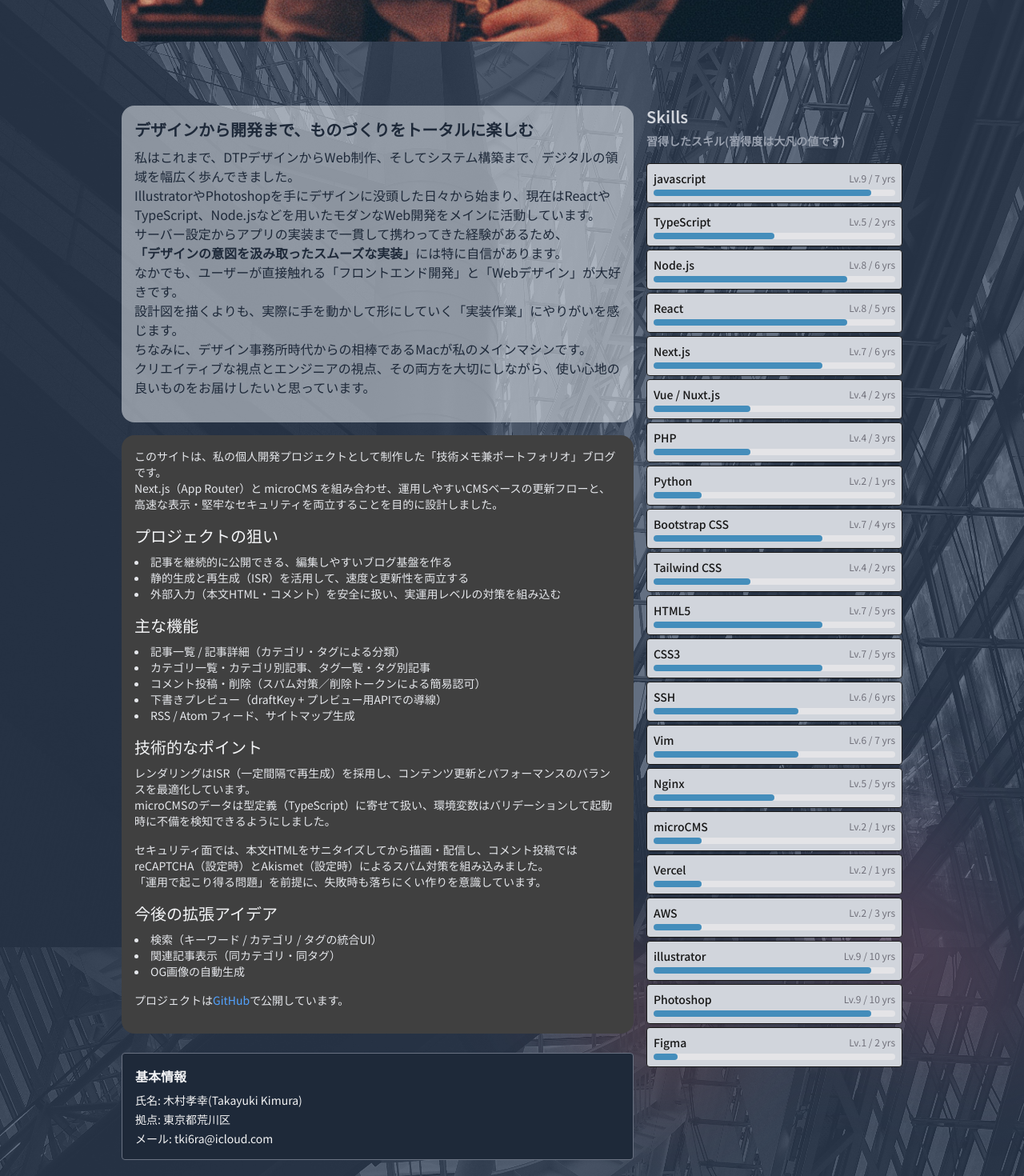
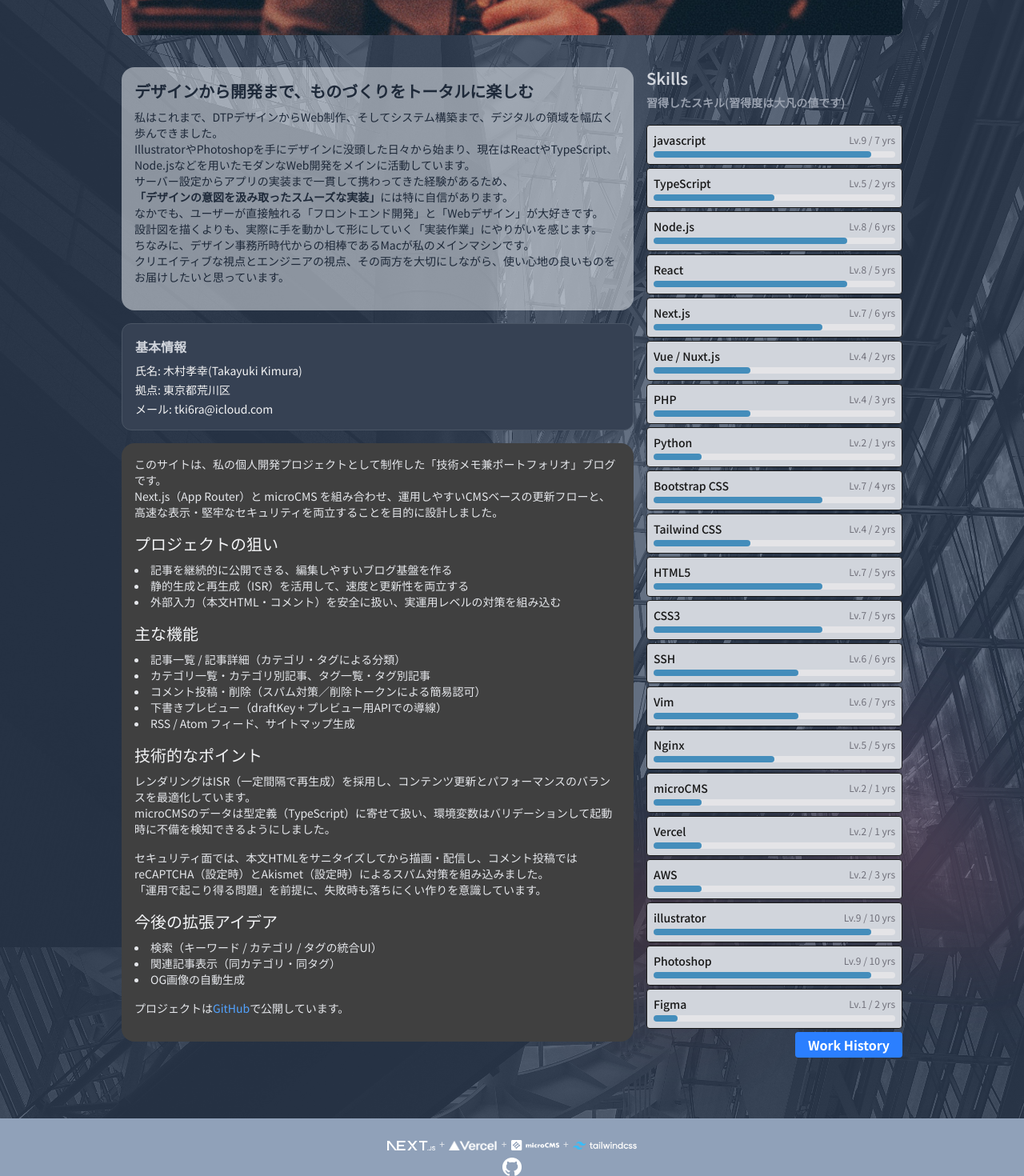
Before and after one commit to yukikim/my_test_blog, a Next.js app: page /profile in a window 1280 px wide. Shown: the part 800-2270 px from the top of the page at 80% size. Built offline with nearby package versions, Linux system fonts and the light colour scheme; a web font is replaced by a local one.

Commit message:
profileレイアウト変更

```diff
--- a/app/profile/page.tsx
+++ b/app/profile/page.tsx
@@ -7,20 +7,20 @@ export default async function ProfilePage() {
   return (
     <main className="mx-auto max-w-5xl p-6">
       <div className="lg:flex justify-between gap-1 mb-4">
-        <h1 className="mb-6 text-3xl font-bold text-gray-400">
+        <h1 className="mb-4 text-3xl font-bold text-gray-400">
           Profile
           <span className="text-sm ml-4 text-gray-300">プロフィール</span>
         </h1>
-        <Link
+        {/* <Link
           href="/profile/work-history"
           className="bg-blue-500 hover:bg-blue-700 text-white text4xl font-bold py-auto px-4 rounded h-8 inline-flex items-center"
           aria-label="Work History"
         >
           Work History
-        </Link>
+        </Link> */}
       </div>
       <section className="space-y-8">
-        <div className="relative h-56 lg:h-160 w-full overflow-hidden rounded-lg bg-zinc-100 sm:h-64 lg:mb-20">
+        <div className="relative h-56 lg:h-160 w-full overflow-hidden rounded-lg bg-zinc-100 sm:h-64 lg:mb-10">
           <Image
             src="/images/my_personal_image5.jpg"
             alt="profile image"
@@ -36,9 +36,9 @@ export default async function ProfilePage() {
           <div className="lg:w-2/3">
             <article className="prose max-w-none text-gray-200 mb-6">
 
-              <div className="content-in-back p-4 text-gray-800 rounded-2xl">
-                <h2 className="text-xl font-semibold mb-2">デザインから開発まで、ものづくりをトータルに楽しむ</h2>
-                <p className="mb-4">
+              <div className="content-in-back p-4 text-gray-800 rounded-2xl mb-4">
+                <h2 className="text-sm lg:text-xl font-semibold mb-2">デザインから開発まで、ものづくりをトータルに楽しむ</h2>
+                <p className="mb-4 text-sm">
                   私はこれまで、DTPデザインからWeb制作、そしてシステム構築まで、デジタルの領域を幅広く歩んできました。<br />
                   IllustratorやPhotoshopを手にデザインに没頭した日々から始まり、現在はReactやTypeScript、Node.jsなどを用いたモダンなWeb開発をメインに活動しています。<br />
                   サーバー設定からアプリの実装まで一貫して携わってきた経験があるため、<br />
@@ -48,6 +48,15 @@ export default async function ProfilePage() {
                   ちなみに、デザイン事務所時代からの相棒であるMacが私のメインマシンです。<br />
                   クリエイティブな視点とエンジニアの視点、その両方を大切にしながら、使い心地の良いものをお届けしたいと思っています。
                 </p>
+              </div>
+
+              <div className="rounded-xl border border-gray-600 p-4 bg-gray-700 text-gray-300">
+                <h2 className="mb-2 font-semibold">基本情報</h2>
+                <ul className="space-y-1 text-sm text-zinc-100">
+                  <li>氏名: 木村孝幸(Takayuki Kimura)</li>
+                  <li>拠点: 東京都荒川区</li>
+                  <li>メール: tki6ra@icloud.com</li>
+                </ul>
               </div>
 
               <div className="my-4 p-4 bg-neutral-700 rounded-2xl text-sm">
@@ -97,18 +106,19 @@ export default async function ProfilePage() {
 
               </div>
             </article>
-            <div className="rounded border border-gray-500 p-4 bg-gray-800 text-gray-100">
-              <h2 className="mb-2 font-semibold">基本情報</h2>
-              <ul className="space-y-1 text-sm text-zinc-100">
-                <li>氏名: 木村孝幸(Takayuki Kimura)</li>
-                <li>拠点: 東京都荒川区</li>
-                <li>メール: tki6ra@icloud.com</li>
-              </ul>
-            </div>
           </div>
 
           <div className="lg:w-1/3">
             <SkillMap title="Skills" />
+            <div className="flex justify-end">
+              <Link
+                href="/profile/work-history"
+                className="bg-blue-500 hover:bg-blue-700 text-white text4xl font-bold py-auto px-4 rounded h-8 inline-flex items-center"
+                aria-label="Work History"
+              >
+                Work History
+              </Link>
+            </div>
           </div>
 
         </div>
```
